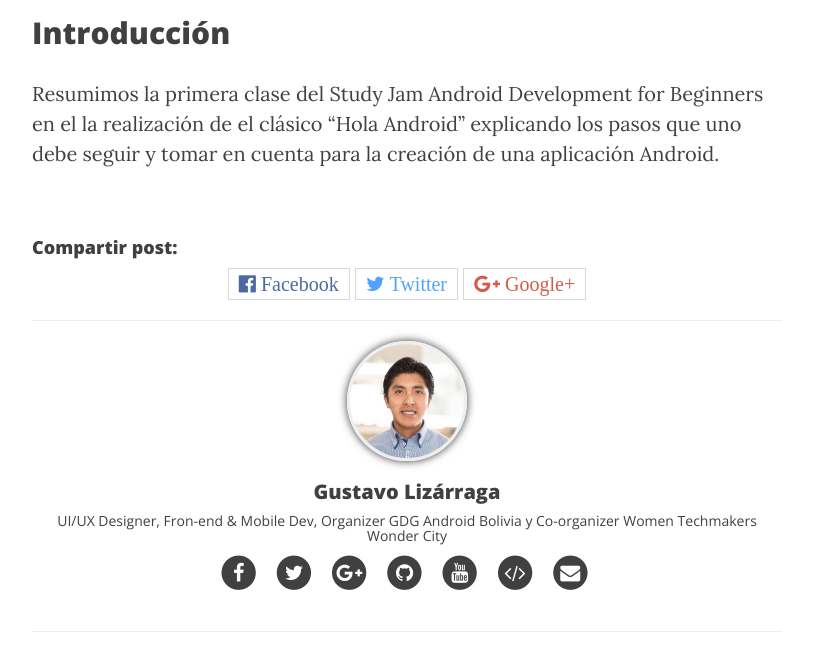
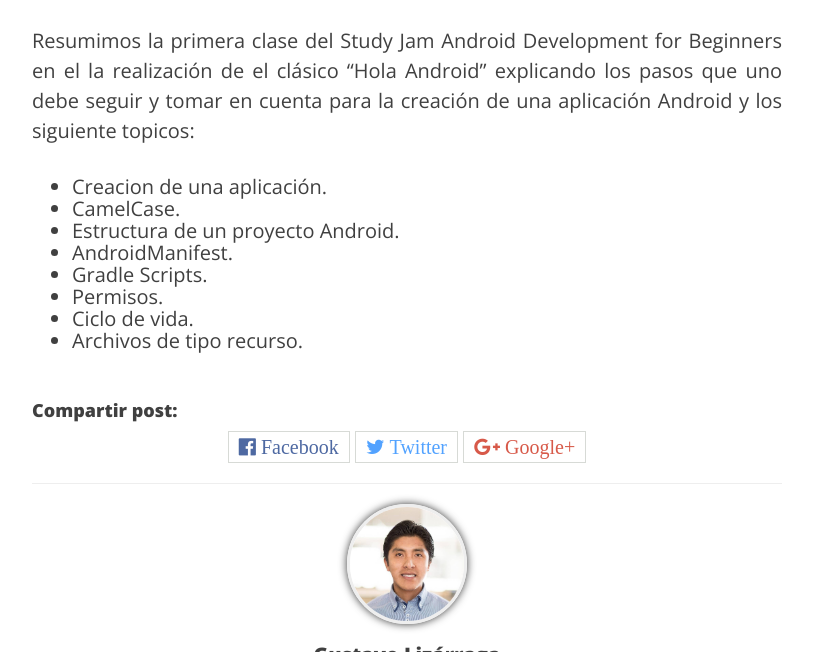
Before and after one commit to GDGAndroidBolivia/gdgandroidbolivia.github.io, a Jekyll site: the page built from _posts/2017-05-23-studyjam-1-12.md, in a window 1280 px wide and 900 px high, scrolled down 900 px, cut to the strip 248-900 px from the top of the window. Shown: the whole strip, without its empty margins (233-1046 px from the left). Built offline with Jekyll 4.4.1, drawn with Linux system fonts in a browser that asks for light colours; nearby versions of some CDN libraries; comment, search, counter and statistics services are not loaded.

```diff
--- a/_posts/2017-05-23-studyjam-1-12.md
+++ b/_posts/2017-05-23-studyjam-1-12.md
@@ -25,6 +25,12 @@ Puedes ver la grabación de la clase en el siguiente video, no olvides **suscrib
 
 <iframe width="560" height="315" src="https://www.youtube.com/embed/9h-Jbl7-MMQ" frameborder="0" allowfullscreen></iframe>
 
-## Introducción
-
-Resumimos la primera clase del Study Jam Android Development for Beginners en el la realización de el clásico "Hola Android" explicando los pasos que uno debe seguir y tomar en cuenta para la creación de una aplicación Android.
+Resumimos la primera clase del Study Jam Android Development for Beginners en el la realización de el clásico "Hola Android" explicando los pasos que uno debe seguir y tomar en cuenta para la creación de una aplicación Android y los siguiente topicos:
+* Creacion de una aplicación.
+* CamelCase.
+* Estructura de un proyecto Android.
+* AndroidManifest.
+* Gradle Scripts.
+* Permisos.
+* Ciclo de vida.
+* Archivos de tipo recurso.
```
